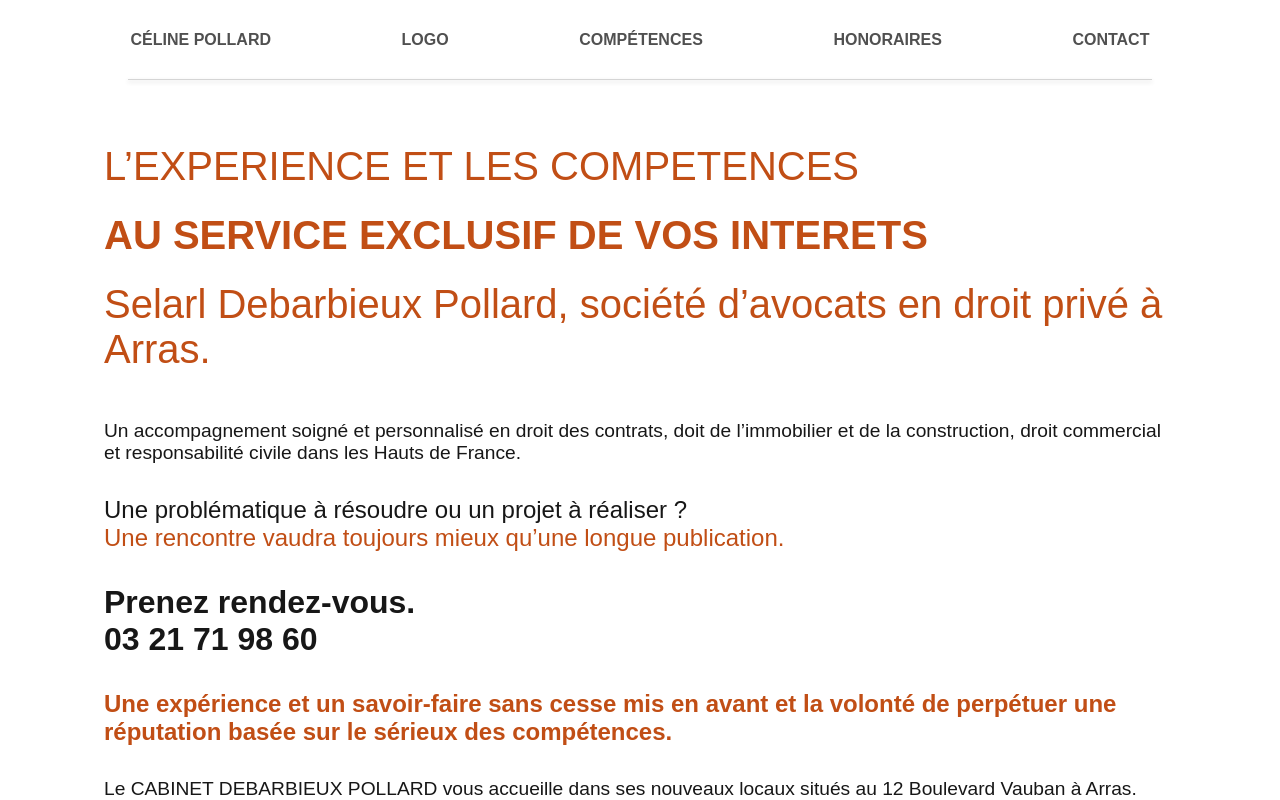
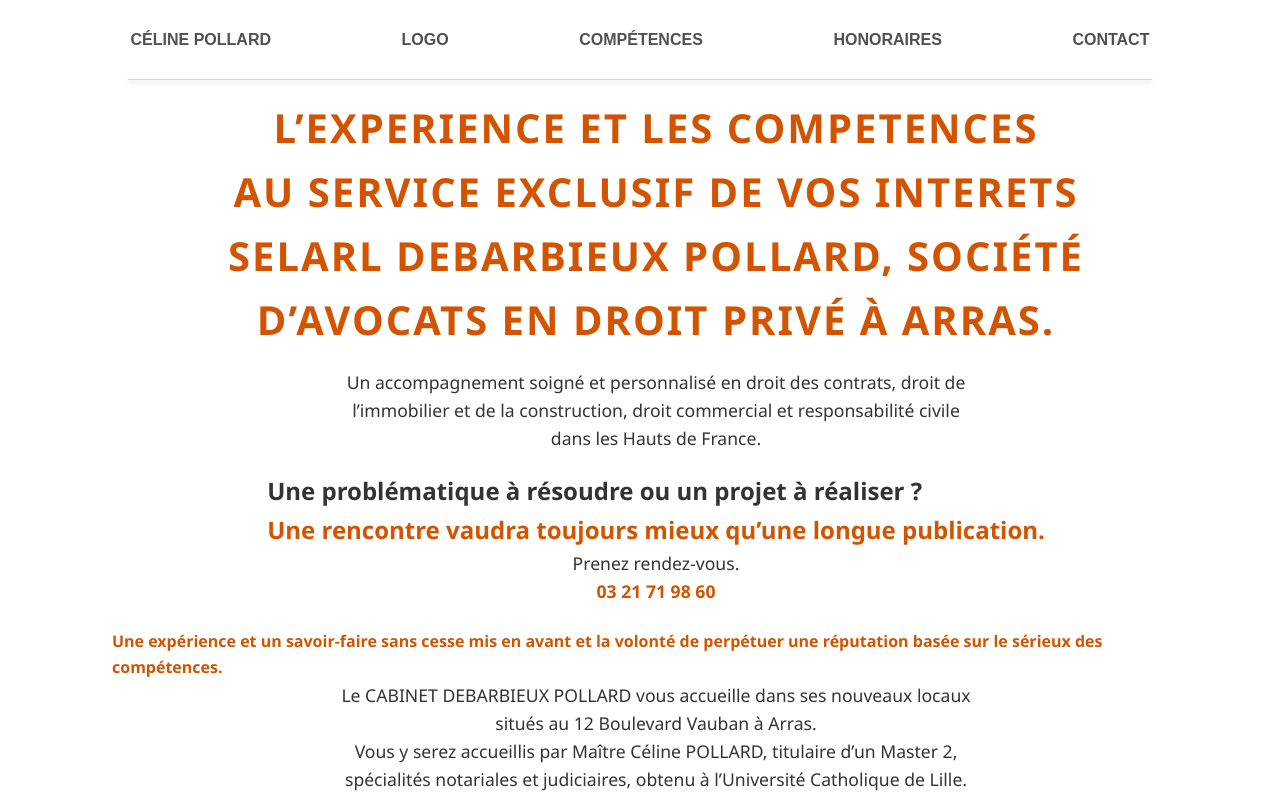
Before and after one commit to e-hainaux/celine-pollard, a Next.js app: page / in a window 1280 px wide. Shown: the top 800 px of the page. Built offline with nearby package versions, Linux system fonts and the light colour scheme.

Commit message:
fix navbar styles + change home CSS style

```diff
--- a/app/globals.css
+++ b/app/globals.css
@@ -15,6 +15,7 @@
 .body {
   display: flex;
   flex-direction: column;
+  margin-top: 32px;
   min-height: 100vh; /* occupe toute la hauteur */
   background: var(--light-bg);
   color: var(--light-fg);
--- a/app/page.js
+++ b/app/page.js
@@ -1,35 +1,43 @@
-import styles from "../styles/home.module.css";
+import styles from "../styles/skills.module.css";
 
 export default function HomePage() {
   return (
-    <div className={styles.container}>
+    <div className={styles.main}>
       <h1 className={styles.title}>
         L’EXPERIENCE ET LES COMPETENCES
         <br />
-        <span>AU SERVICE EXCLUSIF DE VOS INTERETS</span>
+        <span className={styles.highlight}>
+          AU SERVICE EXCLUSIF DE VOS INTERETS
+        </span>
+        <br />
         Selarl Debarbieux Pollard, société d’avocats en droit privé à Arras.
       </h1>
-      <p className={styles.text}>
-        Un accompagnement soigné et personnalisé en droit des contrats, doit de
+
+      <p className={styles.detail}>
+        Un accompagnement soigné et personnalisé en droit des contrats, droit de
         l’immobilier et de la construction, droit commercial et responsabilité
         civile dans les Hauts de France.
       </p>
+
       <h2 className={styles.subtitle}>
         Une problématique à résoudre ou un projet à réaliser ?
         <br />
-        <span>
+        <span className={styles.highlight}>
           Une rencontre vaudra toujours mieux qu’une longue publication.
         </span>
       </h2>
-      <p className={styles.contactNumber}>
+
+      <p className={styles.contactPrompt}>
         Prenez rendez-vous. <br />
-        03 21 71 98 60
+        <strong className={styles.highlight}>03 21 71 98 60</strong>
       </p>
-      <p className={styles.orangeBoldText}>
+
+      <p className={styles.highlight}>
         Une expérience et un savoir-faire sans cesse mis en avant et la volonté
         de perpétuer une réputation basée sur le sérieux des compétences.
       </p>
-      <p className={styles.text}>
+
+      <p className={styles.detail}>
         Le CABINET DEBARBIEUX POLLARD vous accueille dans ses nouveaux locaux
         situés au 12 Boulevard Vauban à Arras.
         <br />
@@ -37,13 +45,16 @@ export default function HomePage() {
         2, spécialités notariales et judiciaires, obtenu à l’Université
         Catholique de Lille.
       </p>
-      <p className={styles.orangeText}>
+
+      <p className={styles.highlight}>
         En matière de contrat, rien n’échappe à notre vigilance.
       </p>
-      <p className={styles.text}>
+
+      <p className={styles.detail}>
         La Selarl Debarbieux Pollard sera votre soutien infaillible.
       </p>
-      <p className={styles.orangeBoldText}>
+
+      <p className={styles.highlight}>
         Notre objectif : servir et défendre vos intérêts.
       </p>
     </div>
--- a/components/Navbar.js
+++ b/components/Navbar.js
@@ -1,9 +1,22 @@
+"use client";
 import Link from "next/link";
+import { useState, useEffect } from "react";
 import styles from "../styles/navbar.module.css";
 
 export default function Navbar() {
+  const [scrolled, setScrolled] = useState(false);
+
+  useEffect(() => {
+    const handleScroll = () => {
+      setScrolled(window.scrollY > 10);
+    };
+
+    window.addEventListener("scroll", handleScroll);
+    return () => window.removeEventListener("scroll", handleScroll);
+  }, []);
+
   return (
-    <nav className={styles.nav}>
+    <nav className={`${styles.nav} ${scrolled ? styles.navScrolled : ""}`}>
       <ul className={styles.navList}>
         <li>
           <Link className={styles.link} href="/">
--- a/styles/home.module.css
+++ b/styles/home.module.css
@@ -1,51 +1,59 @@
-.container {
-  text-align: left;
-  padding: 2rem;
+.main {
+  max-width: 800px;
+  margin: 2rem auto;
+  padding: 0 1.5rem;
+  font-family: "Segoe UI", Tahoma, Geneva, Verdana, sans-serif;
+  color: #333333;
+  line-height: 1.6;
+  background-color: #fff;
   display: flex;
   flex-direction: column;
-  gap: 32px;
-}
-.title {
-  display: flex;
-  flex-direction: column;
-  gap: 24px;
-  font-size: 2.5rem;
-  font-weight: normal;
-  margin-bottom: 1rem;
-  color: #c14e15;
+  gap: 1.5rem;
 }
 
-.title span {
+.title {
+  font-size: 2.5rem;
   font-weight: 700;
+  color: #d35400; /* orange foncé */
+  margin-bottom: 1rem;
+  text-align: center;
+  text-transform: uppercase;
+  letter-spacing: 2px;
 }
 
-.text {
-  font-size: 1.2rem;
+.highlight {
+  color: #d35400;
+  font-weight: 700;
 }
 
 .subtitle {
   font-size: 1.5rem;
-  font-weight: normal;
+  font-weight: 600;
+  text-align: center;
 }
 
-.subtitle span {
-  color: #c14e15;
+.contactPrompt {
+  font-size: 1.5rem;
+  text-align: center;
+  font-weight: 500;
 }
 
-.contactNumber {
-  margin-bottom: 24pxpx;
-  font-size: 2rem;
-  font-weight: 700;
+.detail {
+  font-size: 1.1rem;
+  max-width: 650px;
+  margin-left: auto;
+  margin-right: auto;
+  text-align: center;
 }
 
-.orangeBoldText {
-  font-size: 1.5rem;
-  font-weight: 600;
-  color: #c14e15;
+/* Responsive */
+@media (max-width: 600px) {
+  .title {
+    font-size: 2rem;
+  }
+  .subtitle,
+  .contactPrompt,
+  .detail {
+    font-size: 1rem;
+  }
 }
-
-.orangeText {
-  font-size: 1.5rem;
-  font-weight: normal;
-  color: #c14e15;
-}
--- a/styles/navbar.module.css
+++ b/styles/navbar.module.css
@@ -1,14 +1,26 @@
 .nav {
-  position: relative;
+  position: fixed;
+  top: 0;
+  left: 0;
+  right: 0;
   display: flex;
   justify-content: center;
   align-items: center;
   width: 100%;
-  height: auto;
-  min-height: 80px;
-  background-color: #fff;
+  height: 80px;
+  background-color: rgba(255, 255, 255, 0.8);
   padding: 24px;
   margin: 0;
+  backdrop-filter: none;
+  transition: all 0.3s ease;
+  z-index: 1000;
+}
+
+.navScrolled {
+  height: 60px;
+  padding: 16px 24px;
+  background-color: rgba(255, 255, 255, 0.7);
+  backdrop-filter: blur(10px);
 }
 
 .nav::after {
@@ -21,6 +33,7 @@
   height: 1px;
   background-color: rgba(48, 48, 48, 0.2);
   box-shadow: 0 2px 4px 0.5px rgba(0, 0, 0, 0.1);
+  pointer-events: none;
 }
 
 .navList {
@@ -40,6 +53,7 @@
   color: #505050;
   text-decoration: none;
   font-weight: bold;
+  transition: color 0.3s ease;
 }
 
 .link:hover {
```
